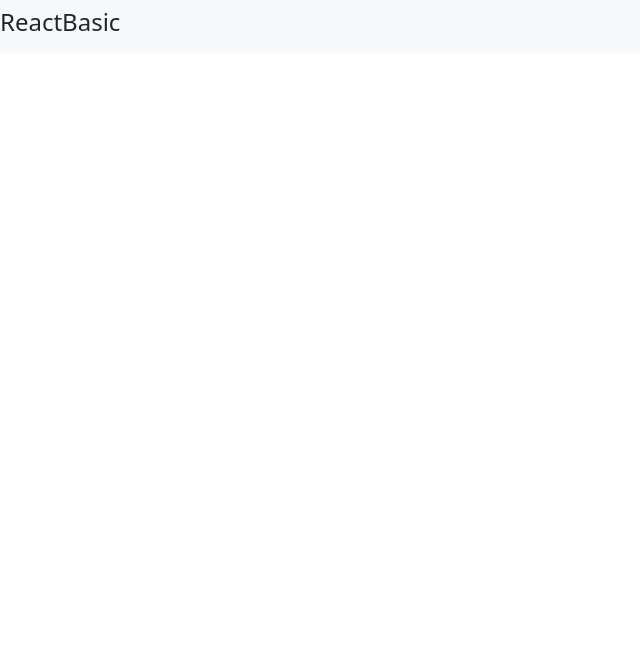
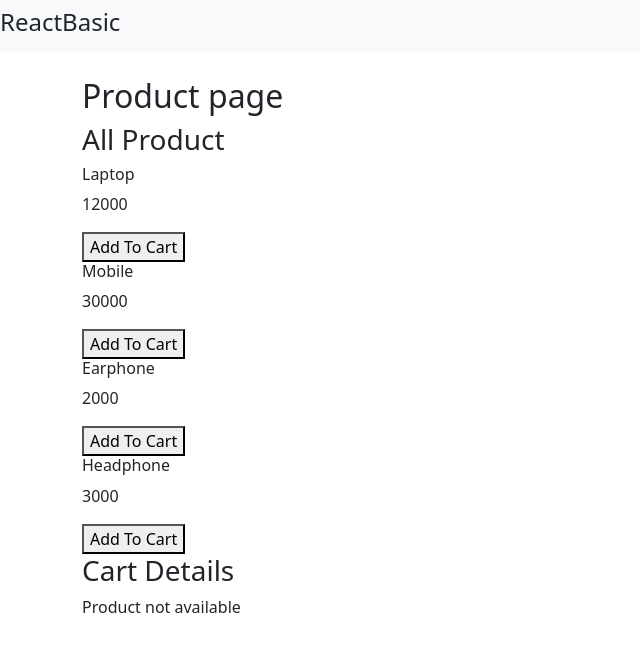
Before and after one commit to Ekadarshini7272/reactbasic, a React (Create React App) app: page /ShoppingCartApp in a window 1280 px wide. Before the commit this address had no page. Shown: the top 652 px of the page, without its empty margins (0-640 px from the left). Built offline with nearby package versions, Linux system fonts and the light colour scheme.

Commit message:
Passing data in different way

```diff
--- a/src/App.js
+++ b/src/App.js
@@ -34,7 +34,9 @@ import ToggleBtn from '../src/ReactBasicQuestion/ToggleBtn';
 import ThemeToggle from "../src/ReactBasicQuestion/ThemeToggle";
 import InputDataForm from "../src/ReactBasicQuestion/InputDataForm";
 import FetchData from "../src/ReactBasicQuestion/FetchData";
-import ToDoApp from "./ReactBasicQuestion/ToDoTask/ToDoApp"
+import ToDoApp from "./ReactBasicQuestion/ToDoTask/ToDoApp";
+import ProductDetails from './ReactBasicQuestion/ProductDetails/ProductDetails';
+import ShoppingCartApp from './ReactBasicQuestion/ShoppingCart/ShoppingCartApp';
 import 'bootstrap/dist/css/bootstrap.min.css';
 
 function App() {
@@ -81,6 +83,8 @@ function App() {
            <Route path= "/InputDataForm" element={<InputDataForm/>}/>
            <Route path= "/FetchData" element={<FetchData/>}/>
            <Route path= "/ToDoApp" element={<ToDoApp/>}/>
+           <Route path= "/ProductDetails" element={<ProductDetails/>}/>
+           <Route path= "/ShoppingCartApp" element={<ShoppingCartApp/>}/>
          </Routes>
        </div>
      </div>
--- /dev/null
+++ b/src/ReactBasicQuestion/ProductDetails/ProductCard.js
@@ -0,0 +1,12 @@
+import React,{useState} from "react";
+const ProductCard = ({productData}) => {
+    return(
+        <>
+        <div>
+            <h1>{productData.name}</h1>
+            <p>{productData.price}</p>
+        </div>
+        </>
+    );
+};
+export default ProductCard;
--- /dev/null
+++ b/src/ReactBasicQuestion/ProductDetails/ProductDetails.js
@@ -0,0 +1,17 @@
+import React, {useState} from "react";
+import ProductCard from "./ProductCard"
+
+const ProductDetails = () => {
+    const product = {
+        name: "Laptop",
+        price: "$1200",
+        image: "https://via.placeholder.com/150"
+    }
+    return(
+        <>
+        <h4>Product details parent component</h4>
+        <ProductCard productData ={product}/>
+        </>
+    );
+};
+export default ProductDetails;
--- /dev/null
+++ b/src/ReactBasicQuestion/ShoppingCart/CartDetails.js
@@ -0,0 +1,18 @@
+import React from "react";
+const CartDetails = ({cartList}) => {
+    return(
+        <>
+        {cartList.length === 0 ? (
+          <p>Product not available</p>
+        ):(
+          cartList.map((item, index) => (
+            <div key={index}>
+                <h6>{item.name}</h6>
+                <p>{item.price}</p>
+            </div>
+          ))
+        )}
+        </>
+    );
+};
+export default CartDetails;
--- /dev/null
+++ b/src/ReactBasicQuestion/ShoppingCart/ProductList.js
@@ -0,0 +1,24 @@
+import React, {useState} from "react";
+const ProductList =({addToCart}) => {
+    const ProdList = [
+        {id: 1, name: "Laptop", price: 12000},
+        {id: 2, name: "Mobile", price: 30000},
+        {id: 3, name: "Earphone", price: 2000},
+        {id: 4, name: "Headphone", price: 3000}
+    ]
+    return (
+        <>
+        <h3>All Product</h3>
+        {ProdList.map((product) => (
+          <div key={product.id}>
+          <h6>{product.name}</h6>
+          <p>{product.price}</p>
+          <button onClick={() => addToCart(product)}>Add To Cart</button>
+          </div>
+        ))
+        }
+
+        </>
+    );
+};
+export default ProductList;
--- /dev/null
+++ b/src/ReactBasicQuestion/ShoppingCart/ShoppingCartApp.js
@@ -0,0 +1,21 @@
+import React,{useState} from "react";
+import ProductList from './ProductList';
+import CartDetails from './CartDetails';
+
+const ShoppingCartApp =() => {
+    const [cart, setCart] = useState([]);
+
+    const AddProdcart =(product)=> {
+        setCart([...cart, product])
+    };
+
+    return(
+        <>
+        <h2>Product page</h2>
+        <ProductList addToCart={AddProdcart}/>
+        <h3>Cart Details</h3>
+        <CartDetails cartList={cart}/>
+        </>
+    );
+};
+export default ShoppingCartApp;
```
